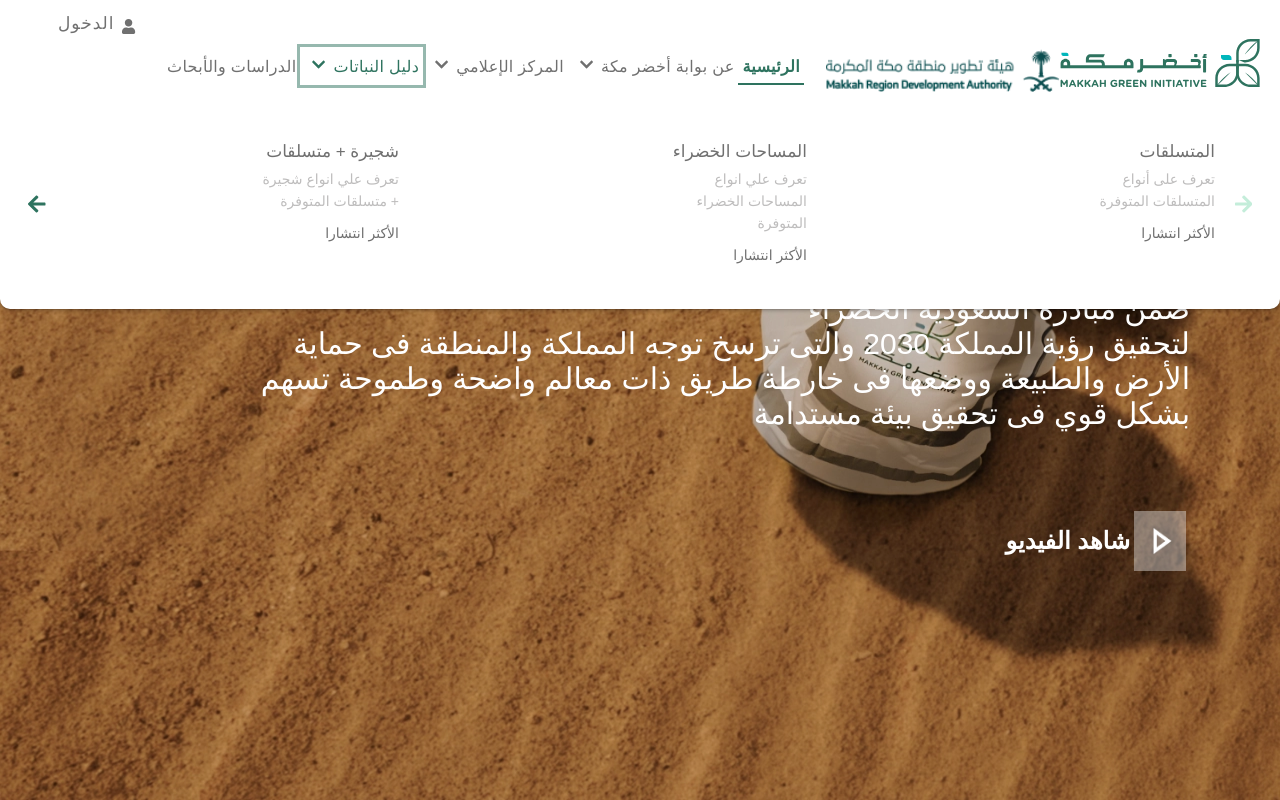
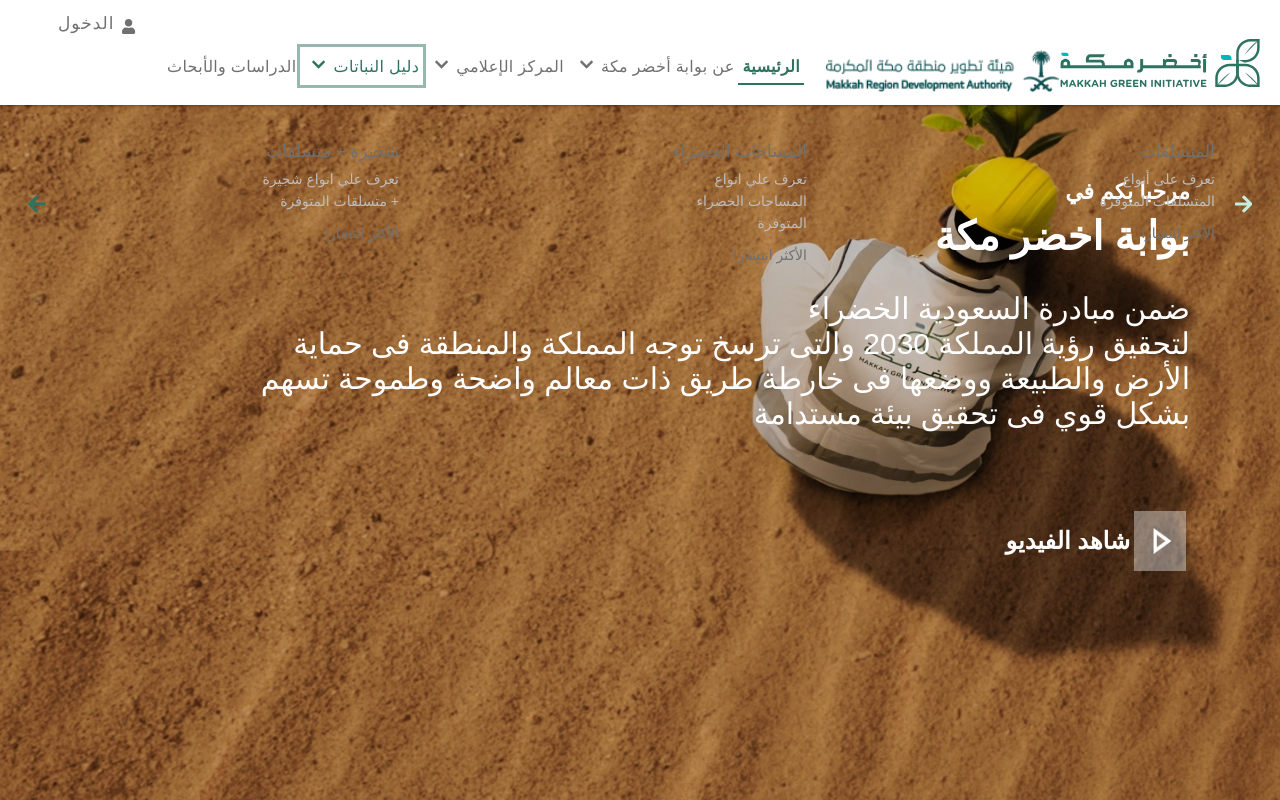
Before and after one commit to nabdelfattah/greenmakkah, a React (Vite) app: page / in a window 1280 px wide. Both pictures are taken after a click on the button "دليل النباتات". Shown: the top 800 px of the page. Built offline with nearby package versions, Linux system fonts and the light colour scheme; a web font is replaced by a local one.

Commit message:
Remove console.log

```diff
--- a/src/components/Header.jsx
+++ b/src/components/Header.jsx
@@ -160,6 +160,8 @@ export default function Header() {
   }
   // Burger menu handler
   const [mobNav, setMobNav] = useState(false);
+  console.log({ mobNav });
+  console.log(state);
   function menuHandler() {
     setMobNav((prevState) => !prevState);
   }
@@ -408,6 +410,7 @@ export default function Header() {
                 <span>عن بوابة أخضر مكة</span>
                 {bottomArrow}
               </button>
+              {/* {state.openAbout ? <AboutSubNav leftArrow={leftArrow} /> : ""} */}
             </li>
             <li>
               <button className={styles.navLink} onClick={clickMediaHandler}>
--- a/src/components/Header.module.scss
+++ b/src/components/Header.module.scss
@@ -44,8 +44,6 @@
   img {
     width: 23.4rem;
   }
-}
-.navigation {
 }
 .logo {
   color: var(--c-white);
@@ -116,9 +114,9 @@
 }
 .height {
   // width: 100vw;
-  height: auto !important;
-  border-radius: 0 0 1rem 1rem;
-  overflow: hidden;
+  // height: auto !important;
+  // border-radius: 0 0 1rem 1rem;
+  // overflow: hidden;
 }
 ////////////////////////
 /// responsive
--- a/src/components/SubNav.module.scss
+++ b/src/components/SubNav.module.scss
@@ -5,6 +5,12 @@
   padding: 2rem;
   margin-top: 2rem;
   position: relative;
+  // mobile friendly style
+  // position: absolute;
+  // top: 8rem;
+  // right: 0;
+  // background: white;
+  // width: 100%;
 }
 .subNavImg {
   max-width: 20rem;
```
